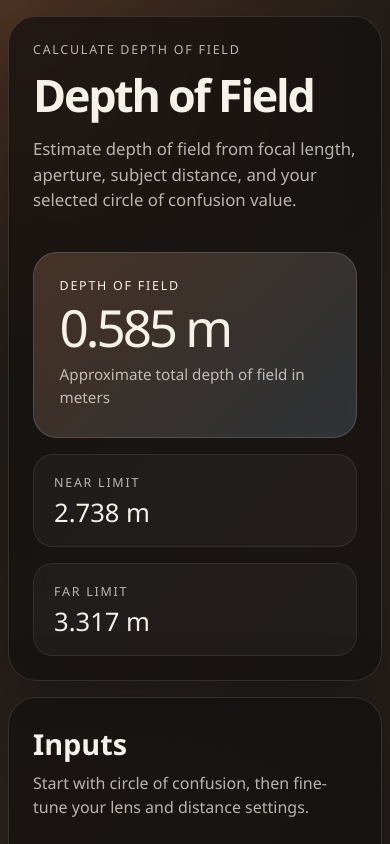
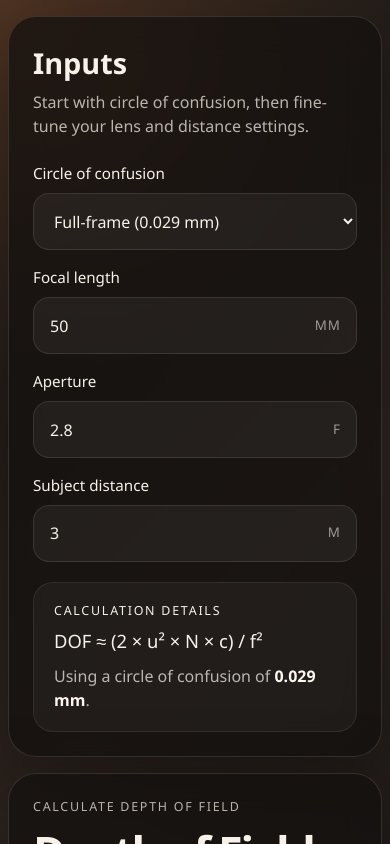
Before and after one commit to RalphvK/dof-calculator, a Vue app: page / in a window 390 px wide. Shown: the top 844 px of the page. Built offline with nearby package versions, Linux system fonts and the light colour scheme.

Commit message:
Move results below inputs on mobile

```diff
--- a/src/style.css
+++ b/src/style.css
@@ -232,6 +232,14 @@ strong {
     padding: 1rem 0;
   }
 
+  .control-panel {
+    order: 1;
+  }
+
+  .hero-panel {
+    order: 2;
+  }
+
   .hero-panel,
   .control-panel {
     padding: 1.5rem;
```
